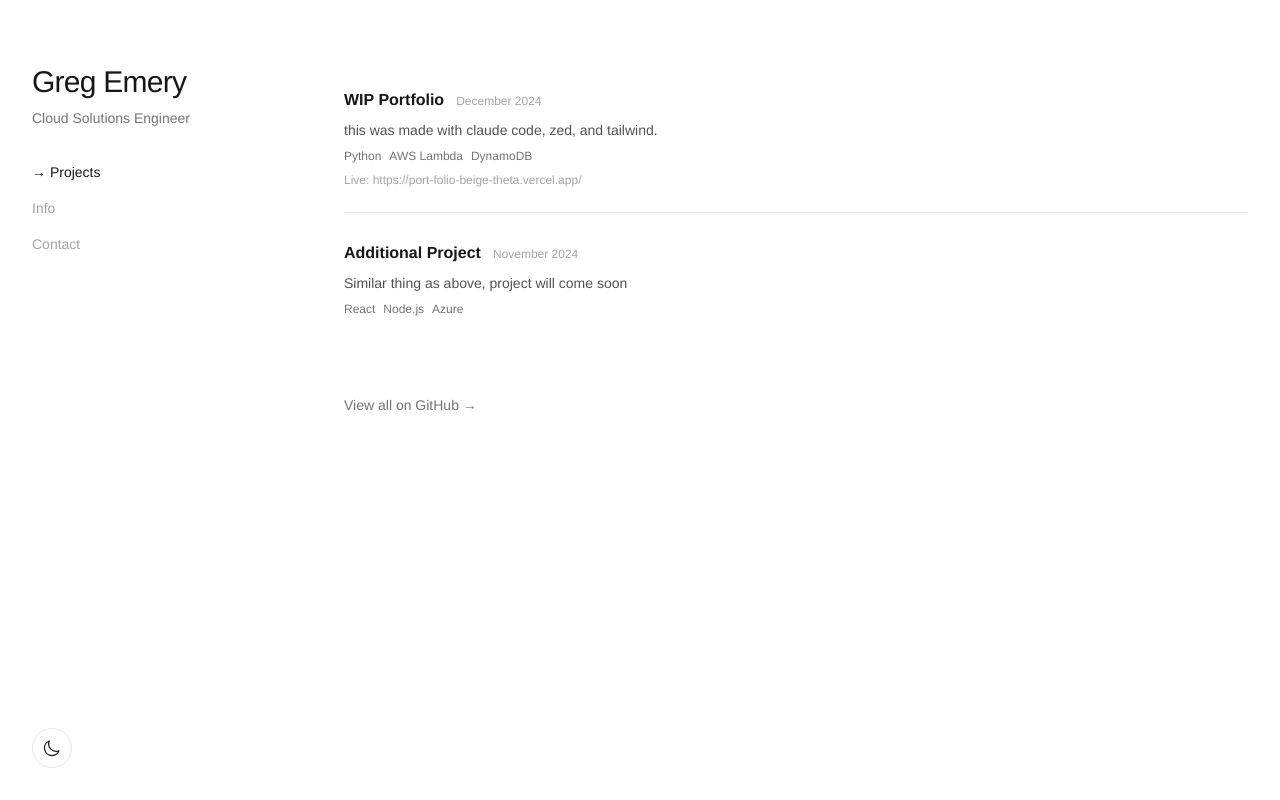
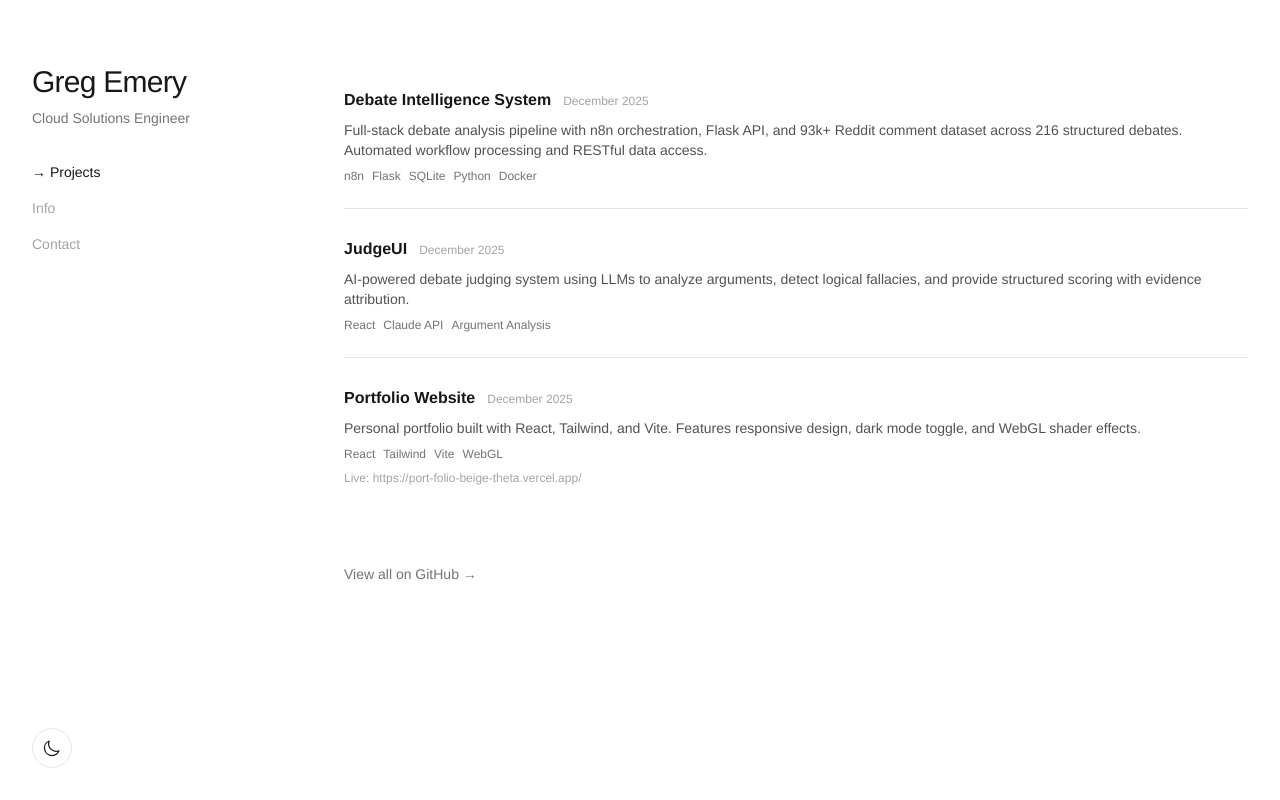
Before and after one commit to mochienterprises/portfolio, a React (Vite) app: page / in a window 1280 px wide. Both pictures are taken after a click on the button "Projects". Built offline with nearby package versions, Linux system fonts and the light colour scheme.

Commit message:
Updated projects, improved homepage design, added JudgeUI and Debate Intelligence System

```diff
--- a/src/components/NoiseBackground.jsx
+++ b/src/components/NoiseBackground.jsx
@@ -68,8 +68,8 @@ const NoiseBackground = () => {
         float grain = random(st + time * 0.001) * 0.08;
         n += grain;
 
-        // Subtle grayscale output
-        vec3 color = vec3(n * 0.15);
+        // Subtle grayscale output - LOWERED FROM 0.15 TO 0.06
+        vec3 color = vec3(n * 0.06);
         gl_FragColor = vec4(color, 1.0);
       }
     `;
--- a/src/components/Projects.jsx
+++ b/src/components/Projects.jsx
@@ -3,22 +3,32 @@ const Projects = () => {
   const projects = [
     {
       id: 1,
-      title: "WIP Portfolio",
-      date: "December 2024",
-      description: "this was made with claude code, zed, and tailwind.",
-      tech: ["Python", "AWS Lambda", "DynamoDB"],
-      github: "https://github.com/mochienterprises/portfolio",
-      live: "https://port-folio-beige-theta.vercel.app/", // optional
+      title: "Debate Intelligence System",
+      date: "December 2025",
+      description:
+        "Full-stack debate analysis pipeline with n8n orchestration, Flask API, and 93k+ Reddit comment dataset across 216 structured debates. Automated workflow processing and RESTful data access.",
+      tech: ["n8n", "Flask", "SQLite", "Python", "Docker"],
+      github: "https://github.com/mochienterprises/n8n-debate-intelligence",
     },
     {
       id: 2,
-      title: "Additional Project",
-      date: "November 2024",
-      description: "Similar thing as above, project will come soon",
-      tech: ["React", "Node.js", "Azure"],
-      github: "https://github.com/yourusername/another-project",
+      title: "JudgeUI",
+      date: "December 2025",
+      description:
+        "AI-powered debate judging system using LLMs to analyze arguments, detect logical fallacies, and provide structured scoring with evidence attribution.",
+      tech: ["React", "Claude API", "Argument Analysis"],
+      github: "https://github.com/mochienterprises/judgeui",
     },
-    // Add more projects by copying the format above
+    {
+      id: 3,
+      title: "Portfolio Website",
+      date: "December 2025",
+      description:
+        "Personal portfolio built with React, Tailwind, and Vite. Features responsive design, dark mode toggle, and WebGL shader effects.",
+      tech: ["React", "Tailwind", "Vite", "WebGL"],
+      github: "https://github.com/mochienterprises/portfolio",
+      live: "https://port-folio-beige-theta.vercel.app/",
+    },
   ];
 
   return (
```
